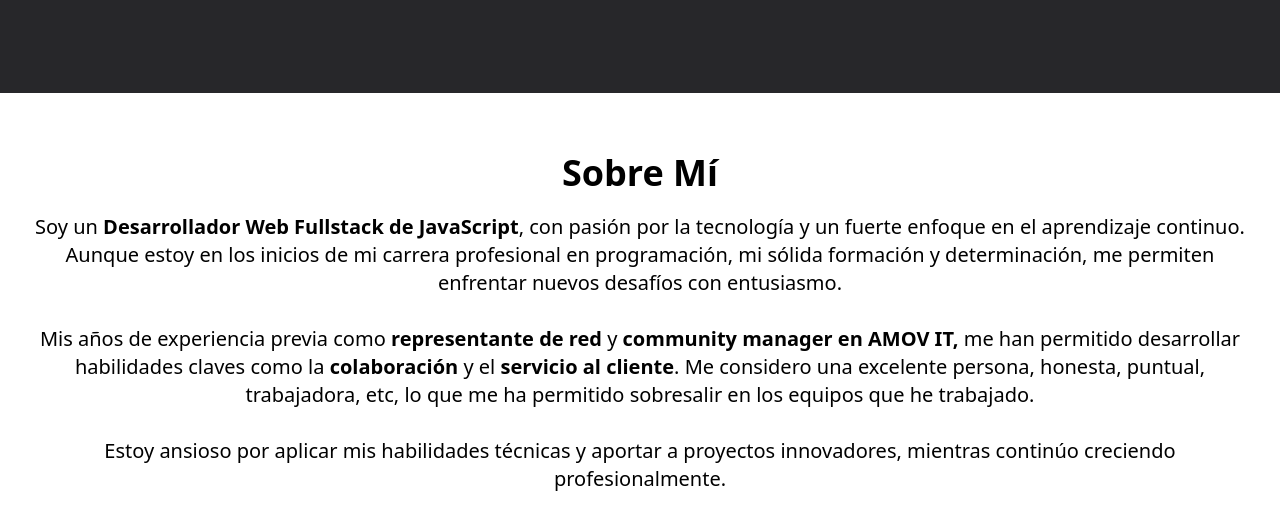
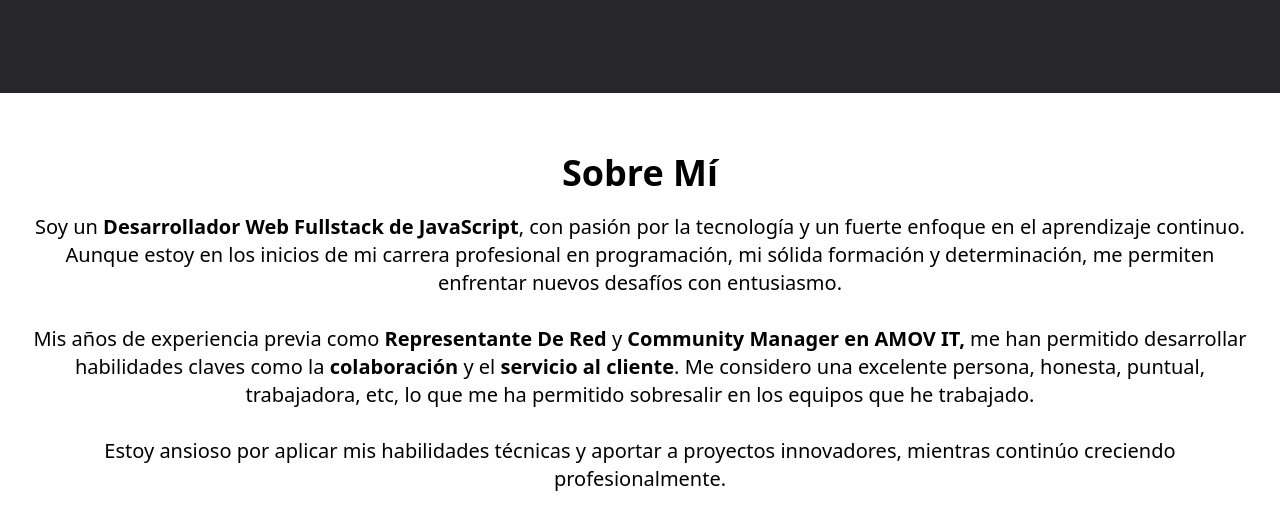
Before and after one commit to WDRoa/wdroa.dev, a website: page index.html in a window 1280 px wide. Shown: the part 419-935 px from the top of the page. Drawn offline with nearby package versions, Linux system fonts and the light colour scheme.

Commit message:
Se retocó la sección Sobre Mí.

```diff
--- a/index.html
+++ b/index.html
@@ -49,7 +49,7 @@
                 <p class="text-xl pb-5">
                     Soy un <strong>Desarrollador Web Fullstack de JavaScript</strong>, con pasión por la tecnología y un fuerte enfoque en el aprendizaje continuo. Aunque estoy en los inicios de mi carrera profesional en programación, mi sólida formación y determinación, me permiten enfrentar nuevos desafíos con entusiasmo. <br><br>
 
-                    Mis años de experiencia previa como <strong>representante de red</strong> y <strong>community manager en AMOV IT,</strong> me han permitido desarrollar habilidades claves como la <strong>colaboración</strong> y el <strong>servicio al cliente</strong>. Me considero una excelente persona, honesta, puntual, trabajadora, etc, lo que me ha permitido sobresalir en los equipos que he trabajado. <br><br>
+                    Mis años de experiencia previa como <strong>Representante De Red</strong> y <strong>Community Manager en AMOV IT,</strong> me han permitido desarrollar habilidades claves como la <strong>colaboración</strong> y el <strong>servicio al cliente</strong>. Me considero una excelente persona, honesta, puntual, trabajadora, etc, lo que me ha permitido sobresalir en los equipos que he trabajado. <br><br>
 
                     Estoy ansioso por aplicar mis habilidades técnicas y aportar a proyectos innovadores, mientras continúo creciendo profesionalmente.
                 </p>
```
